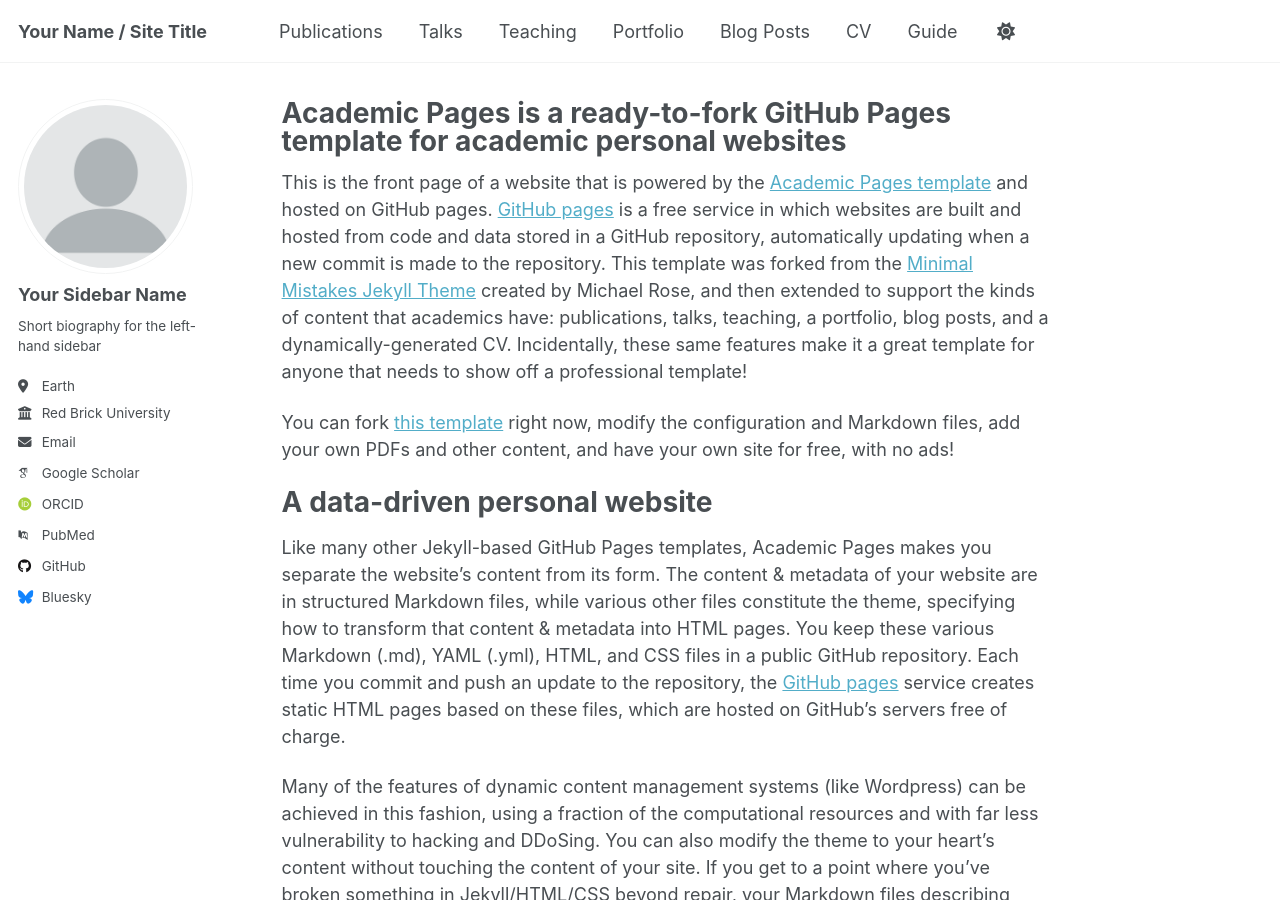
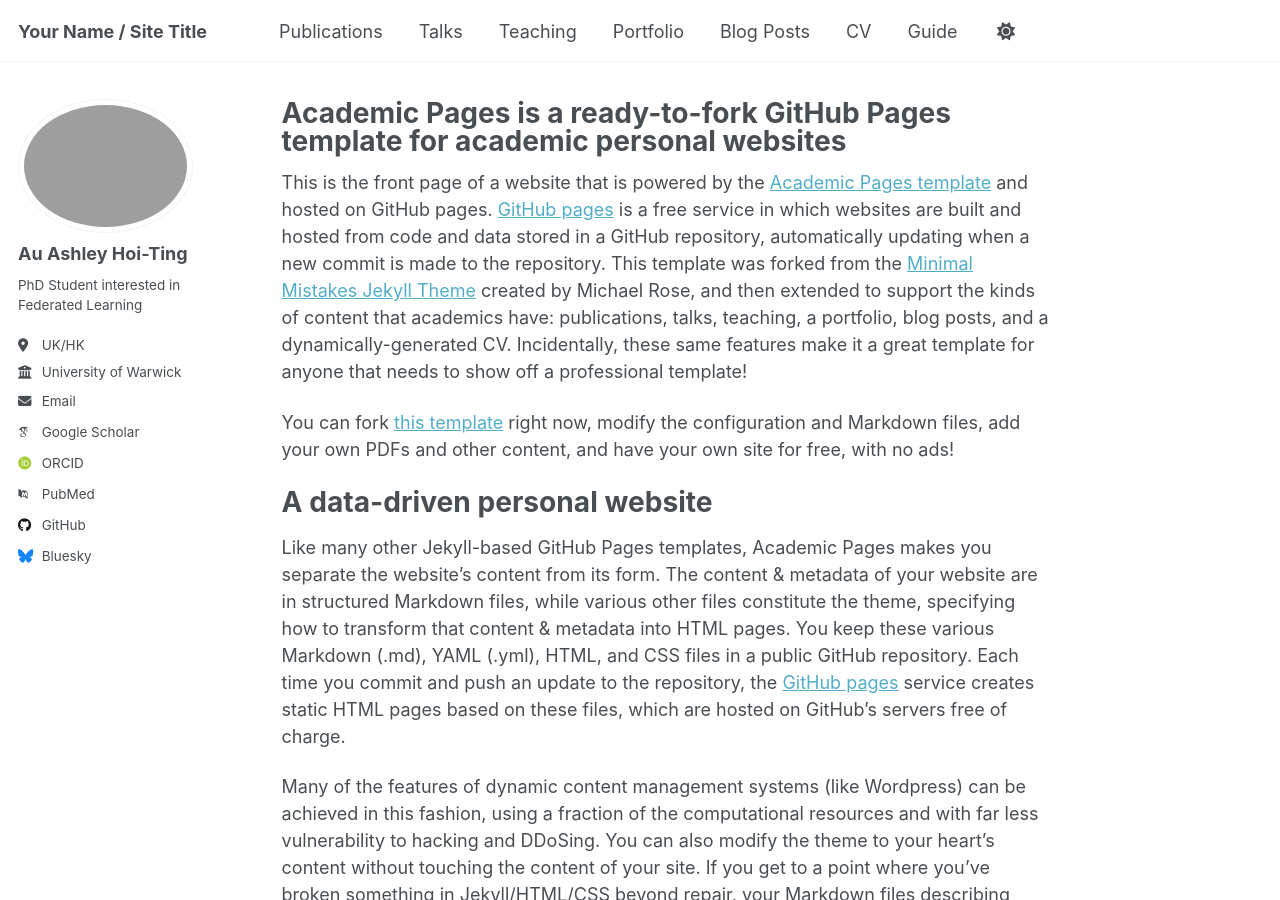
Before and after one commit to Ashley0909/Ashley0909.github.io, a Jekyll site: the page built from _pages/about.md, in a window 1280 px wide and 900 px high. Built offline with Jekyll 4.4.1, drawn with Linux system fonts in a browser that asks for light colours; some web fonts are replaced; a script that is not in the unit is left out.

Commit message:
Name, Avatar and Description

```diff
--- a/_config.yml
+++ b/_config.yml
@@ -23,14 +23,14 @@ repository               : "academicpages/academicpages.github.io"
 #               Additional customization can be done by editing /_includes/author-profile.html
 author:
   # Biographic information
-  avatar           : "profile.png"
-  name             : "Your Sidebar Name"
+  avatar           : "avatar.jpg"
+  name             : "Au Ashley Hoi-Ting"
   pronouns         : # example: "she/her"
-  bio              : "Short biography for the left-hand sidebar"
-  location         : "Earth"
-  employer         : "Red Brick University"
+  bio              : "PhD Student interested in Federated Learning"
+  location         : "UK/HK"
+  employer         : "University of Warwick"
   uri              : # URL
-  email            : "none@example.org"
+  email            : "auashleyht@gmail.com"
 
   # Academic websites
   academia         : # URL
```
Also changed, not shown: 1 other file.
